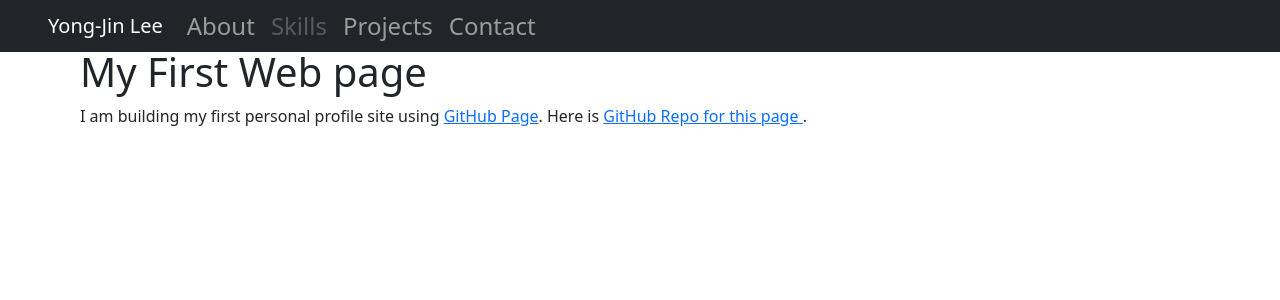
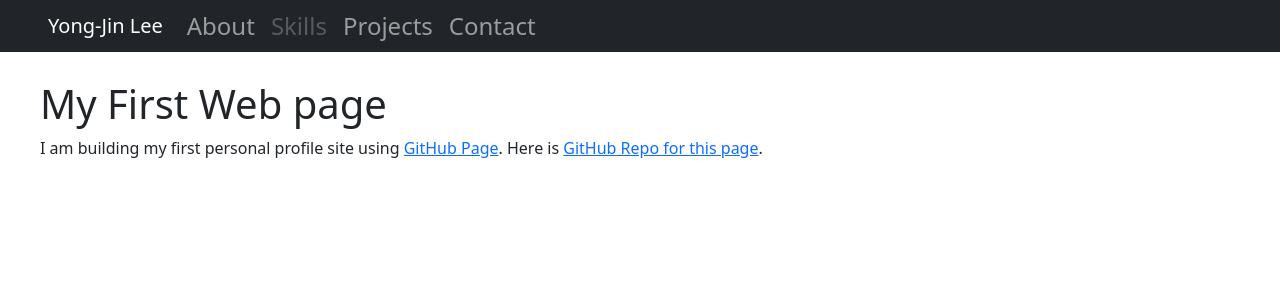
Before and after one commit to yj-lee0503/yj-lee0503.github.io, a Jekyll site: the page built from projects.md, in a window 1280 px wide. Shown: the top 300 px of the page. Built offline with Jekyll 4.4.1, drawn with Linux system fonts in a browser that asks for light colours; nearby versions of some CDN libraries; comment, search, counter and statistics services are not loaded.

Commit message:
refactor the code

```diff
--- /dev/null
+++ b/_includes/navbar.html
@@ -0,0 +1,24 @@
+<nav id="mainNavbar" class="navbar navbar-expand-md navbar-dark bg-dark py-0 fixed-top">
+    <a class="navbar-brand" href="./">Yong-Jin Lee</a>
+    <button class="navbar-toggler" type="button" data-bs-toggle="collapse" data-bs-target="#navbarNav"
+      aria-controls="navbarNav" aria-expanded="false" aria-label="Toggle navigation">
+      <span class="navbar-toggler-icon"></span>
+    </button>
+    <div class="collapse navbar-collapse" id="navbarNav">
+      <ul class="navbar-nav">
+        <li class="nav-item">
+          <a class="nav-link" aria-current="page" href="./about">About</a>
+        </li>
+        <li class="nav-item">
+          <a class="nav-link disabled" href="./skills">Skills</a>
+        </li>
+        <li class="nav-item">
+          <a class="nav-link" href="./projects">Projects</a>
+        </li>
+        <li class="nav-item">
+          <a class="nav-link" href="./contact">Contact</a>
+        </li>
+      </ul>
+    </div>
+    </div>
+  </nav>
--- /dev/null
+++ b/_layouts/default_padded.html
@@ -0,0 +1,19 @@
+<!doctype html>
+<html lang="en">
+
+{% include header.html %}
+
+<body>
+
+  <body>
+
+    {% include navbar.html %}
+    <section class="paddedSection">
+      {{ content }}
+    </section>
+
+  </body>
+
+  {% include header.html %}
+
+</html>
--- a/about.html
+++ b/about.html
@@ -2,7 +2,7 @@
 title: About YongJin
 layout: default
 ---
-<div class="conatiner mt-5">
+<div class="conatiner">
     <div class="row pt-2">
         <h1 style="margin-left: 2rem">
             Yong-Jin &#35
--- a/css/style.css
+++ b/css/style.css
@@ -1,5 +1,6 @@
 body {
     font-family:Verdana, Geneva, Tahoma, sans-serif;
+    padding-top: 5rem;
 }
 
 #emailIcon {
@@ -29,3 +30,7 @@
 .card-body p {
     font-size: 1.5rem;
 }
+
+.paddedSection {
+    margin-left: 2.5rem;
+}
--- a/index.html
+++ b/index.html
@@ -3,7 +3,7 @@
 layout: default
 ---
 
-<section class="container-fluid mt-5 pt-3 px-0">
+<section class="container-fluid px-0">
     <div class="row align-items-center justify-content-center">
         <div class="col-md-6 order-2">
             <div class="text-center">
--- a/projects.html
+++ /dev/null
@@ -1,7 +0,0 @@
----
-title: YongJin's Projects
-layout: default
----
-
-<h1 class="mt-5" style="margin-left: 5rem;">My First Web page</h1>
-<p style="margin-left: 5rem;"> I am building my first personal profile site using <a href="https://pages.github.com/"> GitHub Page</a>. Here is <a href="https://github.com/yj-lee0503/yj-lee0503.github.io">GitHub Repo for this page </a>.</p>
```
Also changed, not shown: projects.md (added, +8 -0 lines).
